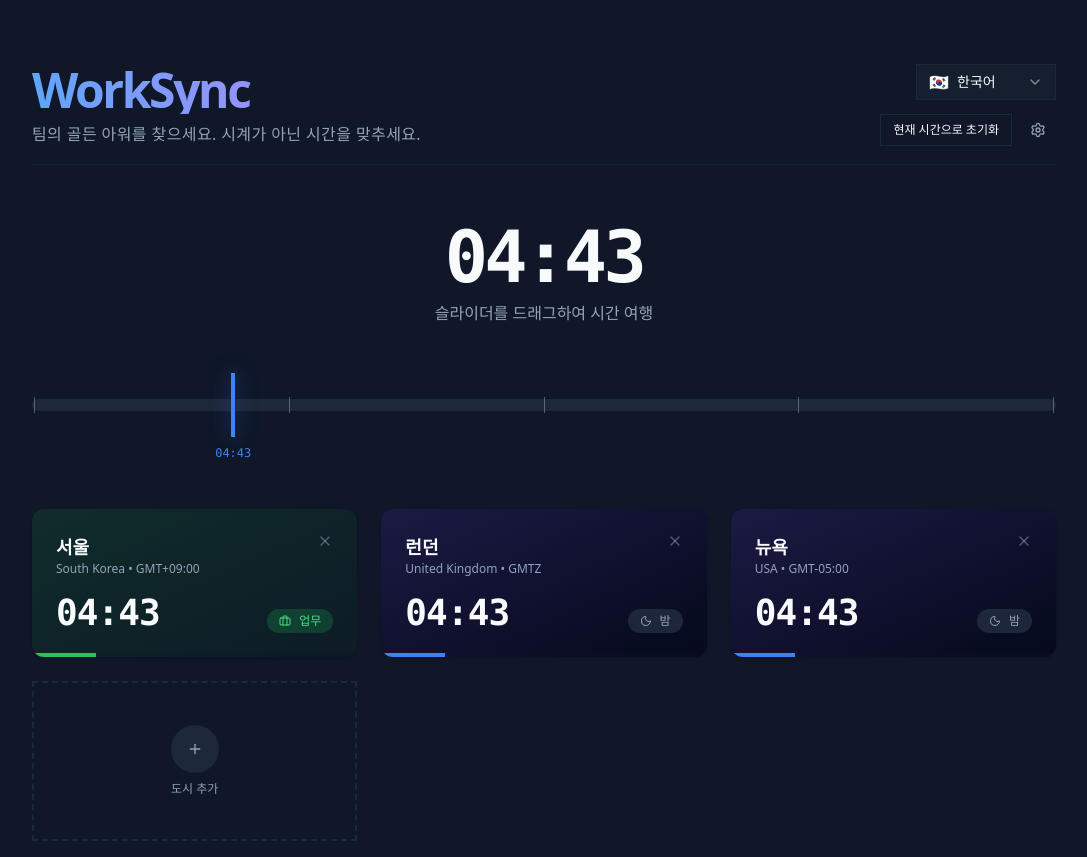
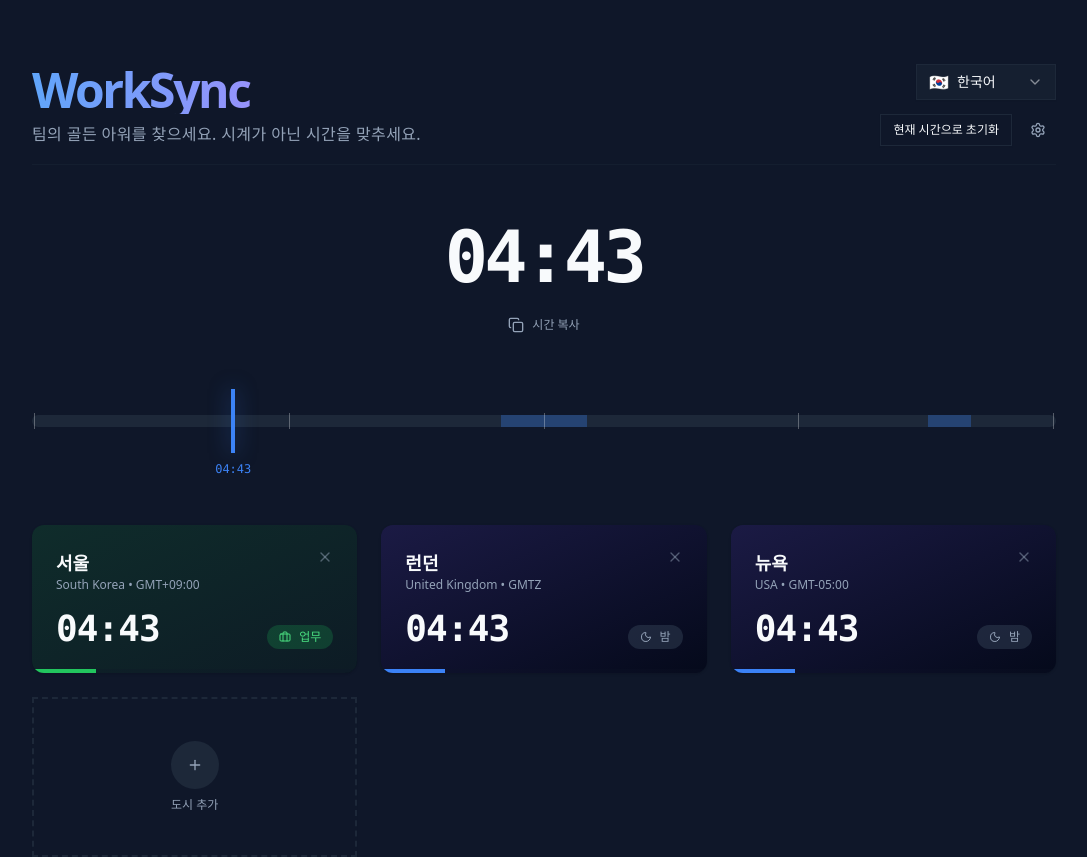
Before and after one commit to wo123kr/WorkSync, a Next.js app: page / in a window 1280 px wide. Shown: the whole page, without its empty margins (96-1183 px from the left). Built offline with nearby package versions, Linux system fonts and the light colour scheme.

Commit message:
feat: add Silver Hour, expand cities, and persist settings

```diff
--- a/components/WorkSync.tsx
+++ b/components/WorkSync.tsx
@@ -4,7 +4,7 @@ import React, { useState, useEffect, useMemo, useRef } from "react";
 import { motion, AnimatePresence, useMotionValue } from "framer-motion";
 import { Card, CardContent } from "@/components/ui/card";
 import { Button } from "@/components/ui/button";
-import { X, Moon, Sun, Briefcase } from "lucide-react";
+import { X, Moon, Sun, Briefcase, Copy, Check } from "lucide-react";
 import { CITIES, WORK_START_HOUR, WORK_END_HOUR } from "@/lib/constants";
 import { getTimeStatus, formatTime, getOffsetString } from "@/lib/time-utils";
 import { addMinutes, startOfDay, format } from "date-fns";
@@ -28,16 +28,72 @@ export default function WorkSync() {
   const [lang, setLang] = useState<Language>('ko');
   const [workStart, setWorkStart] = useState(WORK_START_HOUR);
   const [workEnd, setWorkEnd] = useState(WORK_END_HOUR);
+  const [copied, setCopied] = useState(false);
 
   const t = translations[lang];
 
-  // Initialize with current time
+  // Initialize with current time and load saved settings
   useEffect(() => {
     setIsClient(true);
     const now = new Date();
     const currentMinutes = now.getHours() * 60 + now.getMinutes();
     setMinutes(currentMinutes);
+
+    // Load from local storage
+    const savedCities = localStorage.getItem('worksync-cities');
+    if (savedCities) {
+      try {
+        const parsed = JSON.parse(savedCities);
+        // Map back to CITIES objects to ensure consistency
+        const mapped = parsed.map((p: any) => CITIES.find(c => c.name === p.name)).filter(Boolean);
+        if (mapped.length > 0) setSelectedCities(mapped);
+      } catch (e) { console.error('Failed to parse saved cities', e); }
+    }
+
+    const savedLang = localStorage.getItem('worksync-lang');
+    if (savedLang && ['ko', 'en', 'zh', 'ja'].includes(savedLang)) {
+      setLang(savedLang as Language);
+    }
+
+    const savedSettings = localStorage.getItem('worksync-settings');
+    if (savedSettings) {
+      try {
+        const { start, end } = JSON.parse(savedSettings);
+        setWorkStart(start);
+        setWorkEnd(end);
+      } catch (e) { console.error('Failed to parse saved settings', e); }
+    }
   }, []);
+
+  // Save to local storage on changes
+  useEffect(() => {
+    if (!isClient) return;
+    localStorage.setItem('worksync-cities', JSON.stringify(selectedCities));
+  }, [selectedCities, isClient]);
+
+  useEffect(() => {
+    if (!isClient) return;
+    localStorage.setItem('worksync-lang', lang);
+  }, [lang, isClient]);
+
+  useEffect(() => {
+    if (!isClient) return;
+    localStorage.setItem('worksync-settings', JSON.stringify({ start: workStart, end: workEnd }));
+  }, [workStart, workEnd, isClient]);
+
+  const copyToClipboard = () => {
+    const timeStr = format(currentSelectedTime, "HH:mm");
+    const citiesStr = selectedCities.map(city => {
+       const cityTime = formatTime(currentSelectedTime, city.timezone);
+       return `${city.name}: ${cityTime}`;
+    }).join('\n');
+
+    const text = `[WorkSync] ${t.goldenHour} Check\nUTC Time: ${timeStr}\n\n${citiesStr}`;
+
+    navigator.clipboard.writeText(text);
+    setCopied(true);
+    setTimeout(() => setCopied(false), 2000);
+  };
 
   const addCity = (city: typeof CITIES[0]) => {
     if (!selectedCities.find((c) => c.name === city.name)) {
@@ -59,7 +115,39 @@ export default function WorkSync() {
     return addMinutes(baseDate, minutes);
   }, [baseDate, minutes]);
 
-  // Golden Hour Calculation
+  // Calculate max score across 24h to find "Best Available" times
+  const maxScore = useMemo(() => {
+    if (!isClient || selectedCities.length === 0) return 0;
+
+    let max = 0;
+    for (let i = 0; i < 1440; i += 15) {
+      const checkTime = addMinutes(baseDate, i);
+      let score = 0;
+      selectedCities.forEach((city) => {
+        const status = getTimeStatus(checkTime, city.timezone, workStart, workEnd);
+        if (status === 'work') score += 2;
+        else if (status === 'day') score += 1;
+        else score -= 2; // Penalty for night
+      });
+      if (score > max) max = score;
+    }
+    return max;
+  }, [baseDate, selectedCities, isClient, workStart, workEnd]);
+
+  // Current time score
+  const currentScore = useMemo(() => {
+    if (selectedCities.length === 0) return 0;
+    let score = 0;
+    selectedCities.forEach((city) => {
+      const status = getTimeStatus(currentSelectedTime, city.timezone, workStart, workEnd);
+      if (status === 'work') score += 2;
+      else if (status === 'day') score += 1;
+      else score -= 2;
+    });
+    return score;
+  }, [currentSelectedTime, selectedCities, workStart, workEnd]);
+
+  // Golden Hour Calculation (Strict: All working)
   const isGoldenHour = useMemo(() => {
     if (selectedCities.length === 0) return false;
     return selectedCities.every((city) => {
@@ -67,6 +155,9 @@ export default function WorkSync() {
       return status === 'work';
     });
   }, [currentSelectedTime, selectedCities, workStart, workEnd]);
+
+  // Silver Hour (Best Fit) - Only if not Golden, but matches max possible score
+  const isSilverHour = !isGoldenHour && currentScore === maxScore && maxScore > 0;
 
   // Calculate Golden Intervals for the visual track
   const goldenIntervals = useMemo(() => {
@@ -93,6 +184,46 @@ export default function WorkSync() {
     if (currentStart !== null) intervals.push({ start: currentStart, end: 1440 });
     return intervals;
   }, [baseDate, selectedCities, isClient, workStart, workEnd]);
+
+  // Calculate Silver Intervals (Best Fit)
+  const silverIntervals = useMemo(() => {
+    if (!isClient || selectedCities.length === 0) return [];
+    const intervals: { start: number; end: number }[] = [];
+    let currentStart: number | null = null;
+
+    for (let i = 0; i < 1440; i += 15) {
+      const checkTime = addMinutes(baseDate, i);
+      let score = 0;
+      selectedCities.forEach((city) => {
+        const status = getTimeStatus(checkTime, city.timezone, workStart, workEnd);
+        if (status === 'work') score += 2;
+        else if (status === 'day') score += 1;
+        else score -= 2;
+      });
+
+      // It is a silver interval if it matches max score AND is not a golden interval
+      // (Actually, if golden exists, maxScore will match golden score, so silver logic won't trigger if golden is possible)
+      // But if golden is NOT possible, maxScore represents best fit.
+      // If golden IS possible, maxScore is golden score.
+      // So let's check: is score == maxScore?
+
+      const isGolden = selectedCities.every((city) => {
+         const status = getTimeStatus(checkTime, city.timezone, workStart, workEnd);
+         return status === 'work';
+      });
+
+      if (score === maxScore && !isGolden && maxScore > 0) {
+        if (currentStart === null) currentStart = i;
+      } else {
+        if (currentStart !== null) {
+          intervals.push({ start: currentStart, end: i });
+          currentStart = null;
+        }
+      }
+    }
+    if (currentStart !== null) intervals.push({ start: currentStart, end: 1440 });
+    return intervals;
+  }, [baseDate, selectedCities, isClient, workStart, workEnd, maxScore]);
 
   if (!isClient) return null;
 
@@ -140,8 +271,8 @@ export default function WorkSync() {
            <motion.div
             className="text-7xl font-mono font-bold tracking-tighter text-foreground inline-flex items-center gap-4"
             animate={{
-               color: isGoldenHour ? "#FACC15" : "var(--foreground)",
-               textShadow: isGoldenHour ? "0 0 40px rgba(250,204,21,0.5)" : "none"
+              color: isGoldenHour ? "#FACC15" : (isSilverHour ? "#60A5FA" : "var(--foreground)"),
+              textShadow: isGoldenHour ? "0 0 40px rgba(250,204,21,0.5)" : (isSilverHour ? "0 0 30px rgba(96,165,250,0.5)" : "none")
             }}
           >
             {format(currentSelectedTime, "HH:mm")}
@@ -149,23 +280,71 @@ export default function WorkSync() {
               <motion.span
                 initial={{ scale: 0, opacity: 0 }}
                 animate={{ scale: 1, opacity: 1 }}
-                 className="text-lg bg-yellow-400 text-yellow-950 px-3 py-1 rounded-full font-sans font-bold tracking-wide"
+                className="text-yellow-400 ml-2"
               >
-                 {t.goldenHour}
+                ✨
+              </motion.span>
+            )}
+            {isSilverHour && (
+              <motion.span
+                initial={{ scale: 0, opacity: 0 }}
+                animate={{ scale: 1, opacity: 1 }}
+                className="text-blue-400 ml-2 text-4xl"
+              >
+                👍
               </motion.span>
             )}
           </motion.div>
-           <p className="text-muted-foreground mt-2">{t.dragSlider}</p>
+
+          <div className="flex justify-center mt-4 flex-col items-center gap-2">
+            {(isGoldenHour || isSilverHour) && (
+               <motion.div
+                 initial={{ opacity: 0, y: 10 }}
+                 animate={{ opacity: 1, y: 0 }}
+                 className={cn(
+                   "text-lg font-bold px-4 py-1 rounded-full",
+                   isGoldenHour ? "bg-yellow-400/20 text-yellow-500" : "bg-blue-400/20 text-blue-500"
+                 )}
+               >
+                 {isGoldenHour ? t.goldenHour : t.silverHour}
+               </motion.div>
+            )}
+
+            <Button
+              variant="ghost"
+               size="sm"
+               className={cn(
+                 "gap-2 transition-all duration-300",
+                 copied ? "text-green-500 bg-green-500/10" : "text-muted-foreground hover:text-foreground"
+               )}
+               onClick={copyToClipboard}
+             >
+               {copied ? <Check className="w-4 h-4" /> : <Copy className="w-4 h-4" />}
+               {copied ? t.copied : t.copy}
+             </Button>
+           </div>
         </div>
 
         {/* The Track */}
         <div className="relative h-24 flex items-center select-none group">
             {/* Background Track */}
             <div className="absolute w-full h-3 bg-secondary rounded-full overflow-hidden">
+               {/* Silver Intervals Highlights */}
+               {silverIntervals.map((interval, idx) => (
+                  <div
+                    key={`silver-${idx}`}
+                    className="absolute h-full bg-blue-500/30"
+                    style={{
+                      left: `${(interval.start / 1440) * 100}%`,
+                      width: `${((interval.end - interval.start) / 1440) * 100}%`
+                    }}
+                  />
+               ))}
+
                {/* Golden Intervals Highlights */}
                {goldenIntervals.map((interval, idx) => (
                   <div
-                    key={idx}
+                    key={`golden-${idx}`}
                     className="absolute h-full bg-yellow-500/30"
                     style={{
                       left: `${(interval.start / 1440) * 100}%`,
--- a/lib/i18n.ts
+++ b/lib/i18n.ts
@@ -5,6 +5,7 @@ export const translations = {
     title: "WorkSync",
     subtitle: "팀의 골든 아워를 찾으세요. 시계가 아닌 시간을 맞추세요.",
     goldenHour: "골든 아워",
+    silverHour: "실버 아워 (차선책)",
     dragSlider: "슬라이더를 드래그하여 시간 여행",
     work: "업무",
     day: "낮",
@@ -19,6 +20,9 @@ export const translations = {
     cancel: "취소",
     reset: "현재 시간으로 초기화",
     remove: "제거",
+    copy: "시간 복사",
+    copied: "복사됨!",
+    share: "공유",
     language: "언어",
     globalSettings: "전역 설정",
     noCityFound: "도시를 찾을 수 없습니다.",
@@ -37,13 +41,23 @@ export const translations = {
       "Mumbai": "뭄바이",
       "Shanghai": "상하이",
       "Toronto": "토론토",
-      "São Paulo": "상파울루"
+      "São Paulo": "상파울루",
+      "Hong Kong": "홍콩",
+      "Bangkok": "방콕",
+      "Jakarta": "자카르타",
+      "Amsterdam": "암스테르담",
+      "Istanbul": "이스탄불",
+      "Chicago": "시카고",
+      "Los Angeles": "로스앤젤레스",
+      "Mexico City": "멕시코시티",
+      "Moscow": "모스크바"
     }
   },
   en: {
     title: "WorkSync",
     subtitle: "Find your team's Golden Hour. Sync time, not just clocks.",
     goldenHour: "GOLDEN HOUR",
+    silverHour: "SILVER HOUR (Best Fit)",
     dragSlider: "Drag the slider to time travel",
     work: "Work",
     day: "Day",
@@ -58,6 +72,9 @@ export const translations = {
     cancel: "Cancel",
     reset: "Reset to Now",
     remove: "Remove",
+    copy: "Copy Time",
+    copied: "Copied!",
+    share: "Share",
     language: "Language",
     globalSettings: "Global Settings",
     noCityFound: "No city found.",
@@ -76,13 +93,23 @@ export const translations = {
       "Mumbai": "Mumbai",
       "Shanghai": "Shanghai",
       "Toronto": "Toronto",
-      "São Paulo": "São Paulo"
+      "São Paulo": "São Paulo",
+      "Hong Kong": "Hong Kong",
+      "Bangkok": "Bangkok",
+      "Jakarta": "Jakarta",
+      "Amsterdam": "Amsterdam",
+      "Istanbul": "Istanbul",
+      "Chicago": "Chicago",
+      "Los Angeles": "Los Angeles",
+      "Mexico City": "Mexico City",
+      "Moscow": "Moscow"
     }
   },
   zh: {
     title: "WorkSync",
     subtitle: "寻找团队的黄金时间。同步时间，而不仅仅是时钟。",
     goldenHour: "黄金时间",
+    silverHour: "白银时间 (最佳方案)",
     dragSlider: "拖动滑块穿越时间",
     work: "工作",
     day: "白天",
@@ -97,10 +124,13 @@ export const translations = {
     cancel: "取消",
     reset: "重置为现在",
     remove: "移除",
+    copy: "复制时间",
+    copied: "已复制!",
+    share: "分享",
     language: "语言",
     globalSettings: "全局设置",
     noCityFound: "未找到城市。",
-    suggestions: "建议",
+    suggestions: "推荐",
     cities: {
       "Seoul": "首尔",
       "London": "伦敦",
@@ -115,15 +145,25 @@ export const translations = {
       "Mumbai": "孟买",
       "Shanghai": "上海",
       "Toronto": "多伦多",
-      "São Paulo": "圣保罗"
+      "São Paulo": "圣保罗",
+      "Hong Kong": "香港",
+      "Bangkok": "曼谷",
+      "Jakarta": "雅加达",
+      "Amsterdam": "阿姆斯特丹",
+      "Istanbul": "伊斯坦布尔",
+      "Chicago": "芝加哥",
+      "Los Angeles": "洛杉矶",
+      "Mexico City": "墨西哥城",
+      "Moscow": "莫斯科"
     }
   },
   ja: {
     title: "WorkSync",
-    subtitle: "チームのゴールデンアワーを見つけよう。時計ではなく、時間を合わせよう。",
+    subtitle: "チームのゴールデンアワーを見つけましょう。時計ではなく、時間を合わせましょう。",
     goldenHour: "ゴールデンアワー",
-    dragSlider: "スライダーをドラッグして時間旅行",
-    work: "仕事",
+    silverHour: "シルバーアワー (最適解)",
+    dragSlider: "スライダーをドラッグしてタイムトラベル",
+    work: "勤務",
     day: "昼",
     night: "夜",
     addCity: "都市を追加",
@@ -134,12 +174,15 @@ export const translations = {
     endTime: "終了時間",
     save: "保存",
     cancel: "キャンセル",
-    reset: "現在時刻に戻す",
+    reset: "現在時刻にリセット",
     remove: "削除",
+    copy: "時間をコピー",
+    copied: "コピーしました！",
+    share: "共有",
     language: "言語",
     globalSettings: "全体設定",
     noCityFound: "都市が見つかりません。",
-    suggestions: "提案",
+    suggestions: "おすすめ",
     cities: {
       "Seoul": "ソウル",
       "London": "ロンドン",
@@ -154,7 +197,16 @@ export const translations = {
       "Mumbai": "ムンバイ",
       "Shanghai": "上海",
       "Toronto": "トロント",
-      "São Paulo": "サンパウロ"
+      "São Paulo": "サンパウロ",
+      "Hong Kong": "香港",
+      "Bangkok": "バンコク",
+      "Jakarta": "ジャカルタ",
+      "Amsterdam": "アムステルダム",
+      "Istanbul": "イスタンブール",
+      "Chicago": "シカゴ",
+      "Los Angeles": "ロサンゼルス",
+      "Mexico City": "メキシコシティ",
+      "Moscow": "モスクワ"
     }
   }
 };
```
Also changed, not shown: lib/constants.ts (+9 -0 lines). Lines whose indentation alone changed are shown as unchanged.
